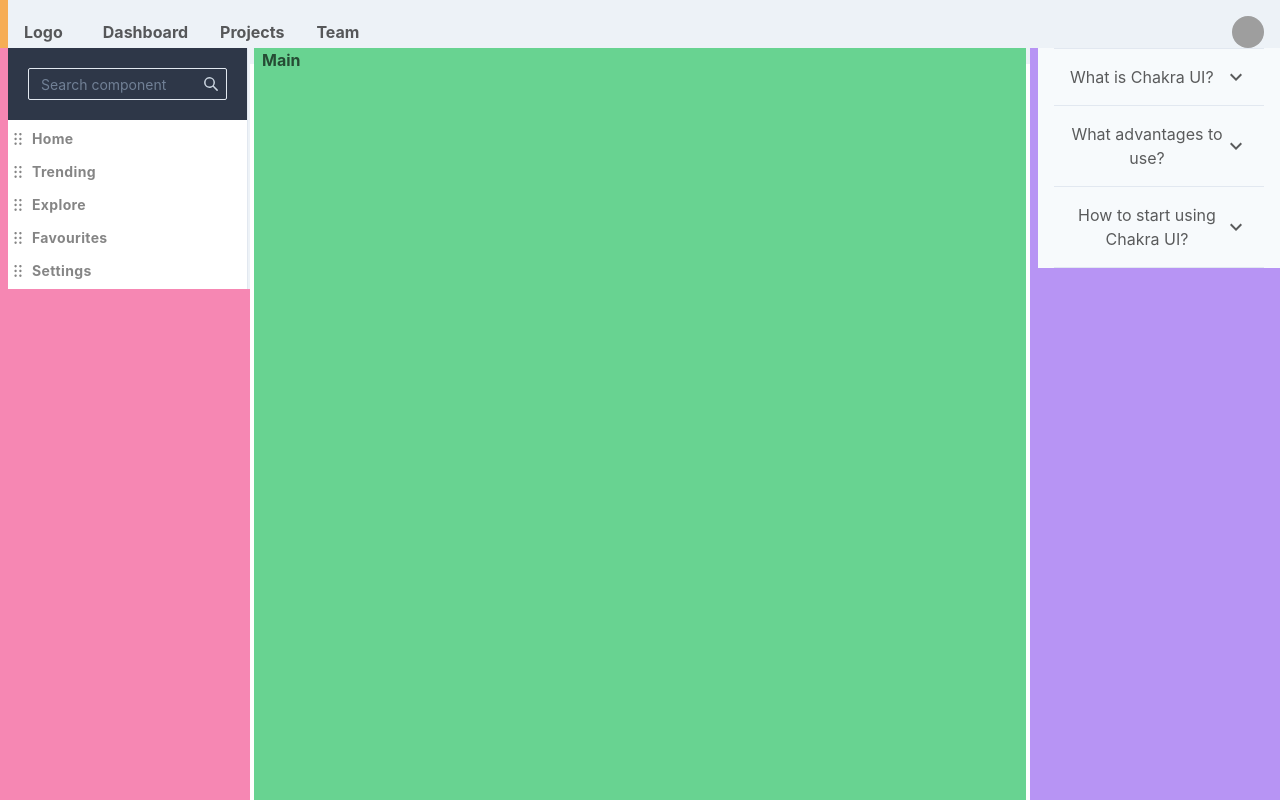
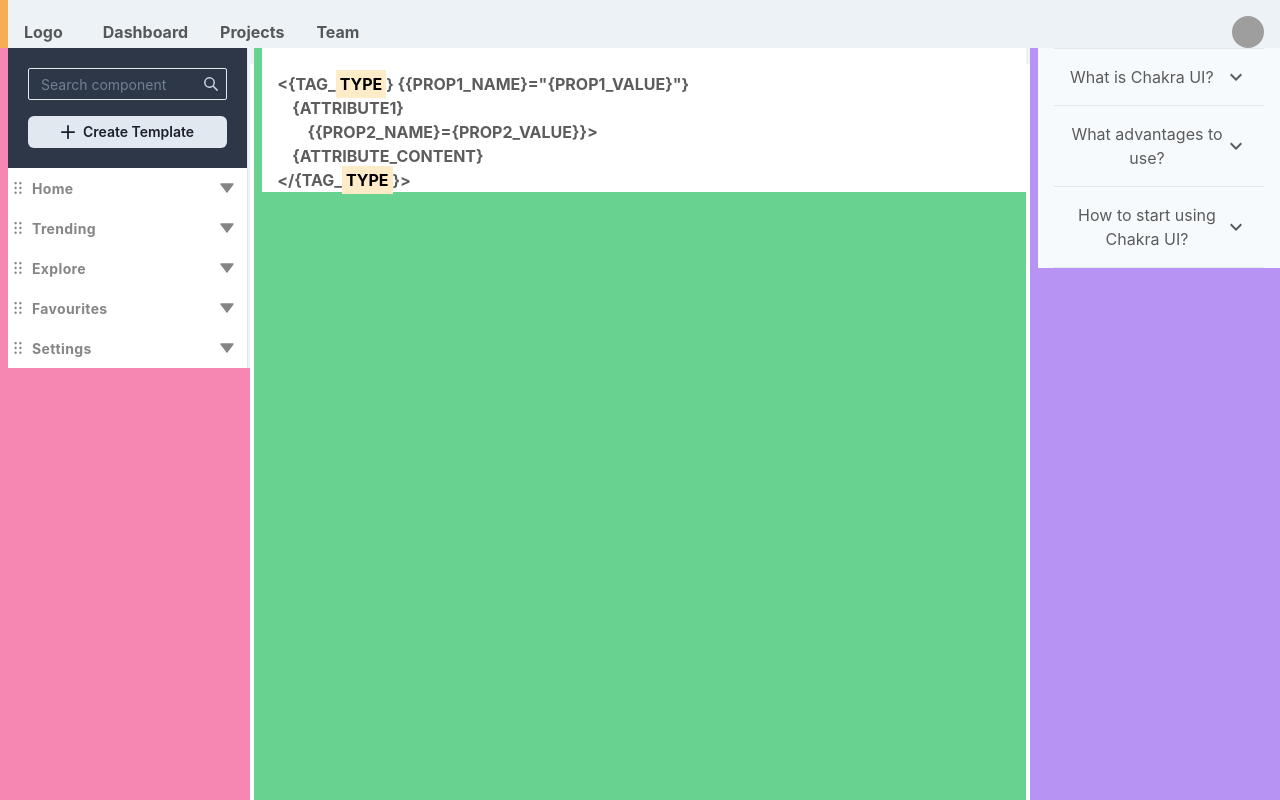
Before and after one commit to allenthich/vseditor, a React (Create React App) app: page / in a window 1280 px wide. Built offline with nearby package versions, Linux system fonts and the light colour scheme; grey boxes are pictures that could not be loaded.

Commit message:
Add DragItemActions, initial code panel template

```diff
--- a/src/App.tsx
+++ b/src/App.tsx
@@ -11,12 +11,14 @@ import {
   Grid,
   GridItem,
   theme,
+  Stack,
 } from "@chakra-ui/react"
 import { ColorModeSwitcher } from "./features/ColorModeSwitcher"
 import { Logo } from "./features/Logo"
 import Header from "./components/Header"
 import Inspector from "./components/Inspector"
 import SidePanel from "./components/SidePanel"
+import CodePanel from "./components/CodePanel"
 
 export const App = () => (
   <ChakraProvider theme={theme}>
@@ -44,7 +46,9 @@ export const App = () => (
             <SidePanel />
           </GridItem>
           <GridItem pl='2' bg='green.300' area={'main'}>
-            Main
+            <Stack direction='column'>
+              <CodePanel />
+            </Stack>
           </GridItem>
           <GridItem pl='2' bg='purple.300' area={'rPanel'}>
           <Inspector />
--- /dev/null
+++ b/src/components/CodePanel.tsx
@@ -0,0 +1,23 @@
+import { Box, Highlight, Text } from "@chakra-ui/react"
+
+const EXAMPLE_CUSTOM_CODE = `
+    <{TAG_TYPE} {{PROP1_NAME}="{PROP1_VALUE}"}
+        {ATTRIBUTE1}
+            {{PROP2_NAME}={PROP2_VALUE}}>
+        {ATTRIBUTE_CONTENT}
+    </{TAG_TYPE}>
+`
+
+// TODO: useHighlight Hook
+const CodePanel = () => {
+    return (
+        <Box bgColor='white'>
+            <Text contentEditable='true' whiteSpace='pre-wrap'>
+                <Highlight query='type' styles={{ px: '1', py: '1', bg: 'orange.100' }}>
+                    {EXAMPLE_CUSTOM_CODE}
+                </Highlight>
+            </Text>
+        </Box>
+    )
+}
+export default CodePanel
--- /dev/null
+++ b/src/components/CodeTemplate.tsx
@@ -0,0 +1,6 @@
+type TString = ``
+
+export default interface CodeTemplate {
+    label: String,
+    codeLiteral: TString
+}
--- a/src/components/SidePanel.tsx
+++ b/src/components/SidePanel.tsx
@@ -17,6 +17,8 @@ import {
   Input,
   InputGroup,
   InputRightElement,
+  Button,
+  Stack,
 } from '@chakra-ui/react'
 import {
   FiHome,
@@ -28,7 +30,7 @@ import {
 } from 'react-icons/fi'
 import { IconType } from 'react-icons'
 import { ReactText } from 'react'
-import { SearchIcon } from '@chakra-ui/icons'
+import { AddIcon, SearchIcon } from '@chakra-ui/icons'
 import DragItem from './sidePanel/DragItem'
 
 interface LinkItemProps {
@@ -43,36 +45,25 @@ const LinkItems: Array<LinkItemProps> = [
   { name: 'Settings', icon: FiSettings },
 ]
 
-export default function SimpleSidebar() {
-  const { isOpen, onOpen, onClose } = useDisclosure()
+const SideBarActions = () => {
     return (
-    <Box bg={useColorModeValue('gray.100', 'gray.900')}>
-      <SidebarContent onClose={() => onClose} display={{ base: 'none', md: 'block' }} />
-      <Drawer
-        isOpen={isOpen}
-        placement="left"
-        onClose={onClose}
-        returnFocusOnClose={false}
-        onOverlayClick={onClose}
-        size="full">
-        <DrawerContent>
-          <SidebarContent onClose={onClose} />
-        </DrawerContent>
-      </Drawer>
-      {/* mobilenav */}
-      {/* <MobileNav display={{ base: 'flex', md: 'none' }} onOpen={onOpen} /> */}
-      {/* <Box ml={{ base: 0, md: 60 }} p="4">
-        Content
-      </Box> */}
+        <Box p={5} bgColor="#2e3748" position="sticky" w="100%" top={0}>
+            <Stack direction='column' spacing={4}>
+                <InputGroup size='sm'>
+                    <InputRightElement pointerEvents='none'>
+                        <SearchIcon color='gray.300' />
+                    </InputRightElement>
+                    <Input type='text' placeholder='Search component' />
+                </InputGroup>
+                <Button leftIcon={<AddIcon />} size='sm' bg='gray.200' borderColor='gray.200' variant='solid'>
+                    Create Template
+                </Button>
+            </Stack>
         </Box>
     )
 }
 
-interface SidebarProps extends BoxProps {
-  onClose: () => void
-}
-
-const SidebarContent = ({ onClose, ...rest }: SidebarProps) => {
+const SidebarContent = ({ ...rest }: BoxProps) => {
   return (
     <Box
         maxH="calc(100vh - 3rem)"
@@ -86,85 +77,18 @@ const SidebarContent = ({ onClose, ...rest }: SidebarProps) => {
         w={{ base: 'full', md: 60 }}
         h="full"
         {...rest}>
-            <Box p={5} bgColor="#2e3748" position="sticky" w="100%" top={0}>
-                <InputGroup size='sm'>
-                    <InputRightElement pointerEvents='none'>
-                        <SearchIcon color='gray.300' />
-                    </InputRightElement>
-                    <Input type='text' placeholder='Search component' />
-                </InputGroup>
-            </Box>
+        <SideBarActions />
         {LinkItems.map((link) => (
-          <DragItem label={link.name}></DragItem>
+            <DragItem label={link.name} />
         ))}
     </Box>
   )
 }
 
-interface NavItemProps extends FlexProps {
-  icon: IconType
-  children: ReactText
-}
-const NavItem = ({ icon, children, ...rest }: NavItemProps) => {
+export default function SimpleSidebar() {
     return (
-    <Box
-      as="a"
-      href="#"
-      style={{ textDecoration: 'none' }}
-      _focus={{ boxShadow: 'none' }}>
-      <Flex
-        align="center"
-        p="4"
-        mx="4"
-        borderRadius="lg"
-        role="group"
-        cursor="pointer"
-        _hover={{
-          bg: 'cyan.400',
-          color: 'white',
-        }}
-        {...rest}>
-        {icon && (
-          <Icon
-            mr="4"
-            fontSize="16"
-            _groupHover={{
-              color: 'white',
-            }}
-            as={icon}
-          />
-        )}
-        {children}
-      </Flex>
+      <Box bg={useColorModeValue('gray.100', 'gray.900')}>
+          <SidebarContent />
       </Box>
     )
 }
-
-// interface MobileProps extends FlexProps {
-//   onOpen: () => void
-// }
-// const MobileNav = ({ onOpen, ...rest }: MobileProps) => {
-//   return (
-//     <Flex
-//       ml={{ base: 0, md: 60 }}
-//       px={{ base: 4, md: 24 }}
-//       height="20"
-//       alignItems="center"
-//       bg={useColorModeValue('white', 'gray.900')}
-//       borderBottomWidth="1px"
-//       borderBottomColor={useColorModeValue('gray.200', 'gray.700')}
-//       justifyContent="flex-start"
-//       {...rest}>
-//       <IconButton
-//         variant="outline"
-//         onClick={onOpen}
-//         aria-label="open menu"
-//         icon={<FiMenu />}
-//       />
-
-//       <Text fontSize="2xl" ml="8" fontFamily="monospace" fontWeight="bold">
-//         Logo
-//       </Text>
-//     </Flex>
-//   )
-// }
--- a/src/components/sidePanel/DragItem.tsx
+++ b/src/components/sidePanel/DragItem.tsx
@@ -1,6 +1,28 @@
 import { useDrag } from 'react-dnd'
-import { Text, Box } from '@chakra-ui/react'
-import { DragHandleIcon } from '@chakra-ui/icons'
+import { Text, Box, Menu, MenuButton, IconButton, MenuList, MenuItem, Stack, Spacer } from '@chakra-ui/react'
+import { DragHandleIcon, EditIcon, HamburgerIcon, SettingsIcon, TriangleDownIcon } from '@chakra-ui/icons'
+
+const DragItemActions = () => {
+    return (
+        <Menu>
+            <MenuButton
+                as={IconButton}
+                aria-label='Options'
+                icon={<TriangleDownIcon />}
+                variant='ghost'
+                color='blackAlpha.600'
+            />
+            <MenuList>
+                <MenuItem icon={<EditIcon />} command='⌘T'>
+                    Rename
+                </MenuItem>
+                <MenuItem icon={<SettingsIcon />} command='⌘N'>
+                    Configure
+                </MenuItem>
+            </MenuList>
+        </Menu>
+    )
+}
 
 const DragItemType = 'DRAGITEM_TYPE'
 
@@ -22,7 +44,9 @@ const DragItem = ({
         ref: drag
     }
     return (
+        <Stack direction='row'>
         <Box
+            width='100%'
             boxSizing="border-box"
             transition="margin 200ms"
             my={1}
@@ -37,6 +61,9 @@ const DragItem = ({
                 {label}
             </Text>
         </Box>
+        <Spacer />
+        <DragItemActions />
+        </Stack>
     )
 }
 export default DragItem
```
Lines whose indentation alone changed are shown as unchanged.
